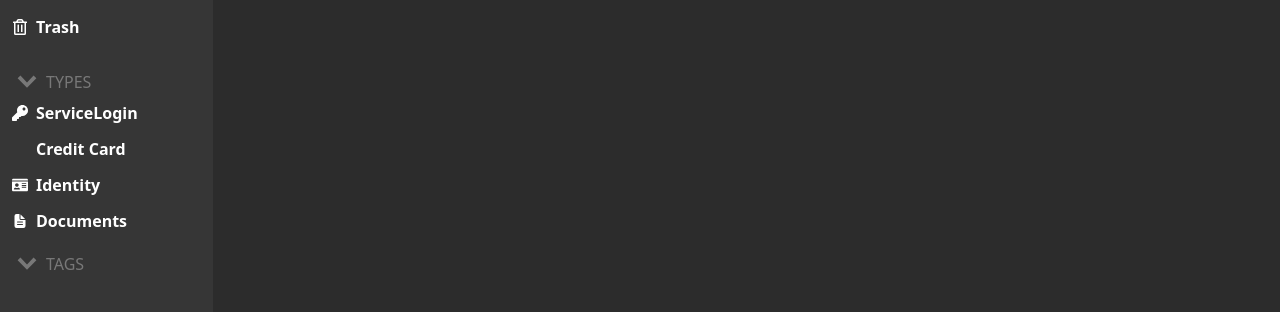
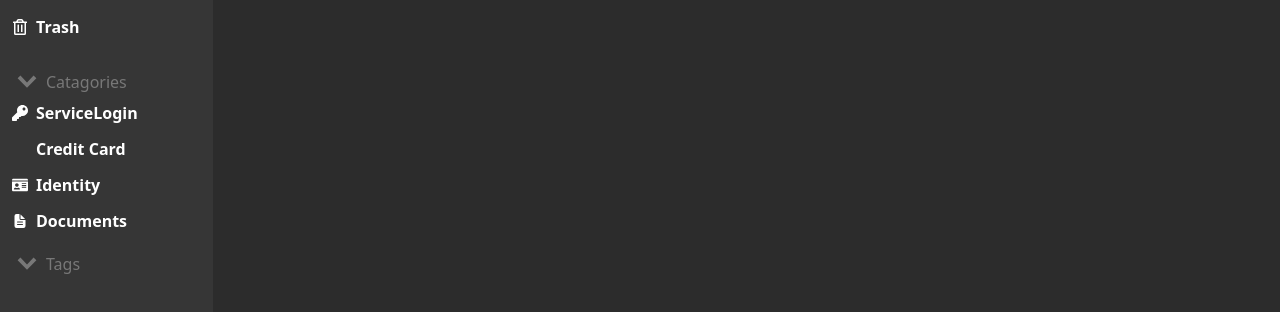
Before and after one commit to tesfatesfaye/FreePass, a React (Vite) app in the folder client/: page / in a window 1280 px wide. Shown: the part 142-454 px from the top of the page. Built offline with nearby package versions, Linux system fonts and the light colour scheme; no server answers; some icons are missing.

Commit message:
added transition code for side bar component

```diff
--- a/client/src/components/SideBar.tsx
+++ b/client/src/components/SideBar.tsx
@@ -1,20 +1,48 @@
+import { useEffect } from "react";
 import { GoChevronDown as ChevronDown } from "react-icons/go";
 import useSidebar from "../hooks/useSidebar";
 import { sideBarMapper } from "../utils/componentMappers";
 const SideBar = () => {
-  const { sidebarMainItems, sidebarSubItems } = useSidebar();
+  const {
+    sidebarMainItems,
+    sidebarSubItems,
+    isCategoriesDropdownOpen,
+    isTagsDropdownOpen,
+    toggleCategoriesDropdown,
+    toggleTagsDropdown,
+  } = useSidebar();
+  useEffect(() => {
+    console.log(`isCategoriesDropdownOpen: ${isCategoriesDropdownOpen}`);
+    console.log(`isTagsDropdownOpen: ${isTagsDropdownOpen}`);
+  }, [isCategoriesDropdownOpen, isTagsDropdownOpen]);
 
   return (
     <div className="sidebar pt-7 flex flex-col pl-1 w-1/6 bg-p-dark h-full">
       {sideBarMapper(sidebarMainItems)}
-      <div className="flex text-custom-gray ml-2 gap-1 items-center text-l mt-4 mb-1 cursor-pointer">
-        <ChevronDown size={30} />
-        <span className="flex items-center">TYPES</span>
+      <div
+        className="flex text-custom-gray ml-2 gap-1 items-center text-l mt-4 mb-1 cursor-pointer"
+        onClick={toggleCategoriesDropdown}
+      >
+        <ChevronDown
+          size={30}
+          className={`${
+            !isCategoriesDropdownOpen ? "transform rotate-180" : ""
+          } transition duration-300`}
+        />
+        <span className="flex items-center">Catagories</span>
       </div>
-      {sideBarMapper(sidebarSubItems)}
-      <div className="flex text-custom-gray ml-2 gap-1 items-center text-l mt-1 mb-1">
-        <ChevronDown size={30} />
-        <span className="flex items-center">TAGS</span>
+      {sideBarMapper(sidebarSubItems, isCategoriesDropdownOpen)}
+      <div
+        className="flex text-custom-gray ml-2 gap-1 items-center text-l mt-1 mb-1 cursor-pointer mr-auto"
+        onClick={toggleTagsDropdown}
+      >
+        <ChevronDown
+          size={30}
+          className={`${
+            !isTagsDropdownOpen ? "transform rotate-180" : ""
+          } transition duration-200`}
+        />
+        <span className="flex items-center">Tags</span>
       </div>
     </div>
   );
--- a/client/src/hooks/useSidebar.tsx
+++ b/client/src/hooks/useSidebar.tsx
@@ -7,7 +7,16 @@ const useSidebar = () => {
     useState<SideBarItem[]>(sideBarMain);
   const [sidebarSubItems, setSidebarSubItems] =
     useState<SideBarItem[]>(sideBarSub);
+    const [isCategoriesDropdownOpen, setIsCategoriesDropdownOpen] =
+      useState<boolean>(true);
+    const [isTagsDropdownOpen, setIsTagsDropdownOpen] =useState<boolean>(true);
+    const toggleCategoriesDropdown = () => {
+      setIsCategoriesDropdownOpen(prev=>!prev);
+    };
+    const toggleTagsDropdown = () => {
+      setIsTagsDropdownOpen(prev=>!prev);
+    };
 
-  return { sidebarMainItems, sidebarSubItems };
+  return { sidebarMainItems, sidebarSubItems, isCategoriesDropdownOpen, isTagsDropdownOpen, toggleCategoriesDropdown, toggleTagsDropdown };
 };
 export default useSidebar;
--- a/client/src/main.tsx
+++ b/client/src/main.tsx
@@ -1,7 +1,7 @@
 import ReactDOM from "react-dom/client";
 import App from "./App.tsx";
 import AuthProvider from "./context/AuthProvider.tsx";
-ReactDOM.createRoot(document.getElementById("root")!).render(
+ReactDOM.createRoot(document.querySelector("#root")!).render(
   // <AuthProvider>
     <App />,
   // </AuthProvider>
--- a/client/src/utils/componentMappers.tsx
+++ b/client/src/utils/componentMappers.tsx
@@ -1,11 +1,13 @@
 import type { SideBarItem } from "../types/reactTypes/sideBarType";
 // functions used for mapping react components
-const sideBarMapper = (items: SideBarItem[]) => {
+const sideBarMapper = (items: SideBarItem[],height:boolean=true) => {
   return items.map((item) => {
     return (
       <div
         key={item.id}
-        className="flex text-white items-center gap-2 ml-2 font-semibold mb-3 cursor-pointer mr-auto"
+        className={`flex text-white items-center gap-2 ml-2 font-semibold mb-3 cursor-pointer mr-auto overflow-hidden transition-all duration-300 ${
+          height ? "" : "h-0 mb-0"
+        }`}
       >
         <item.icon />
         {item.name}
```
